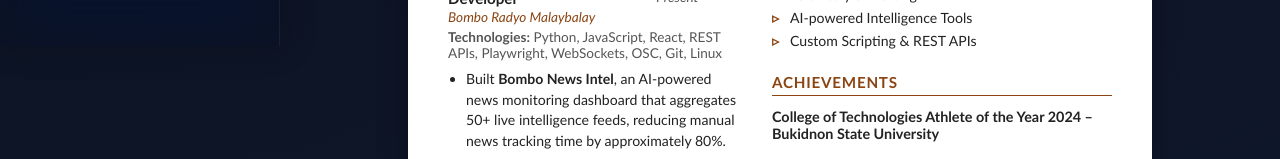
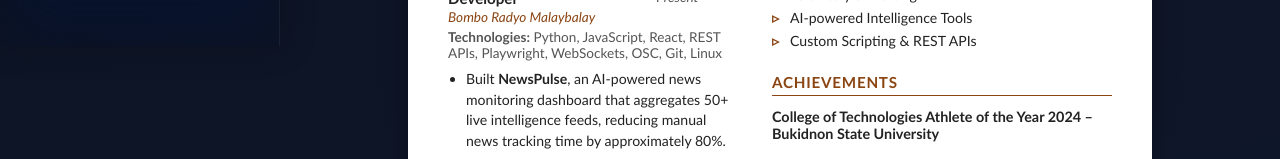
Before and after one commit to klaayd39/personal-portfolio, a React (Vite) app: page /resume in a window 1280 px wide. Shown: the part 754-913 px from the top of the page. Built offline with nearby package versions, Linux system fonts and the light colour scheme; no server answers.

Commit message:
Update project name Bombo News Intel to NewsPulse

```diff
--- a/build.js
+++ b/build.js
@@ -161,7 +161,7 @@
                                         jobHeader("Software Automation Developer", "2025 – Present"),
                                         companyLine("Bombo Radyo Malaybalay"),
                                         techLine("Python, JavaScript, React, REST APIs, Playwright, WebSockets, OSC, Git, Linux"),
-                                        bullet("Built Bombo News Intel, an AI-powered news monitoring dashboard that aggregates 50+ live intelligence feeds, reducing manual news tracking time by approximately 80%."),
+                                        bullet("Built NewsPulse, an AI-powered news monitoring dashboard that aggregates 50+ live intelligence feeds, reducing manual news tracking time by approximately 80%."),
                                         bullet("Developed Nautel AUI Monitor, a real-time transmitter health dashboard with custom telemetry alerts, enabling 24/7 unattended monitoring and reducing equipment downtime."),
                                         bullet("Designed Weather Overlay, a vector-based weather visualization engine with real-time REST API integration, deployed across live broadcast streams reaching 100K+ viewers."),
                                         bullet("Programmed X32 Remote Toggle using OSC protocols for Behringer X32 mixers, achieving sub-50ms state synchronization and eliminating manual hardware switching."),
--- a/src/data/projects.js
+++ b/src/data/projects.js
@@ -134,11 +134,11 @@
     image: '/projects/nautel.png'
   },
   {
-    title: 'Bombo News Intel',
+    title: 'NewsPulse',
     tag: 'Intelligence',
-    link: 'https://bombo-radyo.vercel.app',
+    link: 'https://github.com/klaayd39/news-headline-crawler',
     desc: 'AI-powered news monitoring dashboard that aggregates and synthesizes live intelligence feeds.',
-    longDesc: 'Bombo News Intel is an advanced monitoring board aggregating 50+ live feeds, news portals, and social reports. It processes text feeds via localized filters to build a centralized real-time intelligence board for broadcast journalists.',
+    longDesc: 'NewsPulse is an advanced monitoring board aggregating 50+ live feeds, news portals, and social reports. It processes text feeds via localized filters to build a centralized real-time intelligence board for broadcast journalists.',
     problem: 'Journalists manually scanning dozens of pages miss breaking news, or lose valuable time during coverage.',
     solution: 'Engineered a full-stack platform using React, Supabase, and real-time scrapers that categorize, prioritize, and alert users of breaking items.',
     features: [
--- a/src/pages/Resume.jsx
+++ b/src/pages/Resume.jsx
@@ -87,7 +87,7 @@
                   <strong>Technologies:</strong> Python, JavaScript, React, REST APIs, Playwright, WebSockets, OSC, Git, Linux
                 </p>
                 <ul className="rv-job-list">
-                  <li>Built <strong>Bombo News Intel</strong>, an AI-powered news monitoring dashboard that aggregates 50+ live intelligence feeds, reducing manual news tracking time by approximately 80%.</li>
+                  <li>Built <strong>NewsPulse</strong>, an AI-powered news monitoring dashboard that aggregates 50+ live intelligence feeds, reducing manual news tracking time by approximately 80%.</li>
                   <li>Developed <strong>Nautel AUI Monitor</strong>, a real-time transmitter health dashboard with custom telemetry alerts, enabling 24/7 unattended monitoring and reducing equipment downtime.</li>
                   <li>Designed <strong>Weather Overlay</strong>, a vector-based weather visualization engine with real-time REST API integration, deployed across live broadcast streams reaching 100K+ viewers.</li>
                   <li>Programmed <strong>X32 Remote Toggle</strong> using OSC protocols for Behringer X32 mixers, achieving sub-50ms state synchronization and eliminating manual hardware switching.</li>
```
Also changed, not shown: 1 other file (tests, documents, lock files or other folders).
